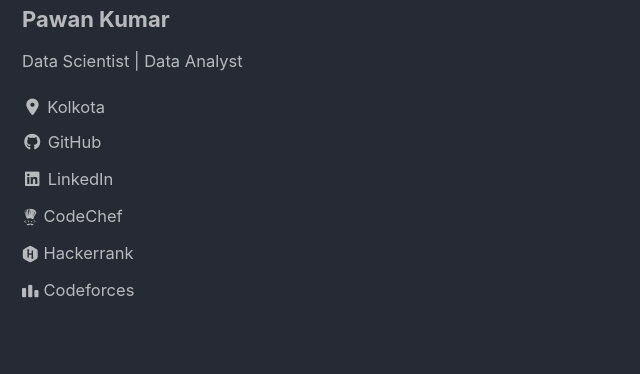
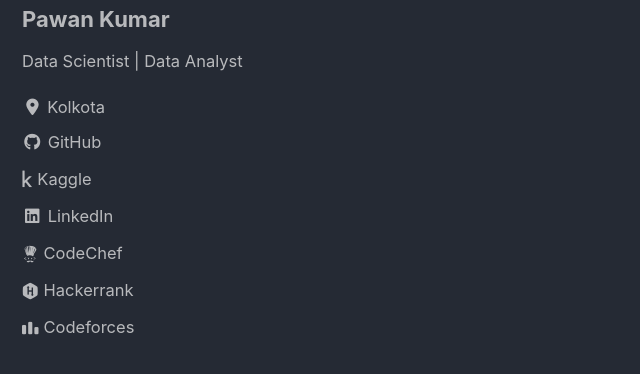
Before and after one commit to pawankumar10306/portfolio, a Flask app: page / in a window 1280 px wide. Shown: the part 225-599 px from the top of the page, without its empty margins (0-640 px from the left). Run offline with Flask 3, Linux system fonts and the light colour scheme; some libraries are stand-ins or nearby versions; some web fonts are replaced.

Commit message:
Update base.html
added kaggle link

```diff
--- a/templates/base.html
+++ b/templates/base.html
@@ -89,6 +89,10 @@
                     class="label">GitHub</span></a></li>
 
 
+              <li><a href="https://www.kaggle.com/pawankumar1057" rel="nofollow noopener noreferrer me"
+                  itemprop="sameAs"><i class="fa-brands fa-kaggle" aria-hidden="true"></i><span
+                    class="label">Kaggle</span></a></li>
+
 
               <li><a href="https://www.linkedin.com/in/pawankumar10306" rel="nofollow noopener noreferrer me"
                   itemprop="sameAs"><i class="fab fa-fw fa-linkedin" aria-hidden="true"></i><span
```
